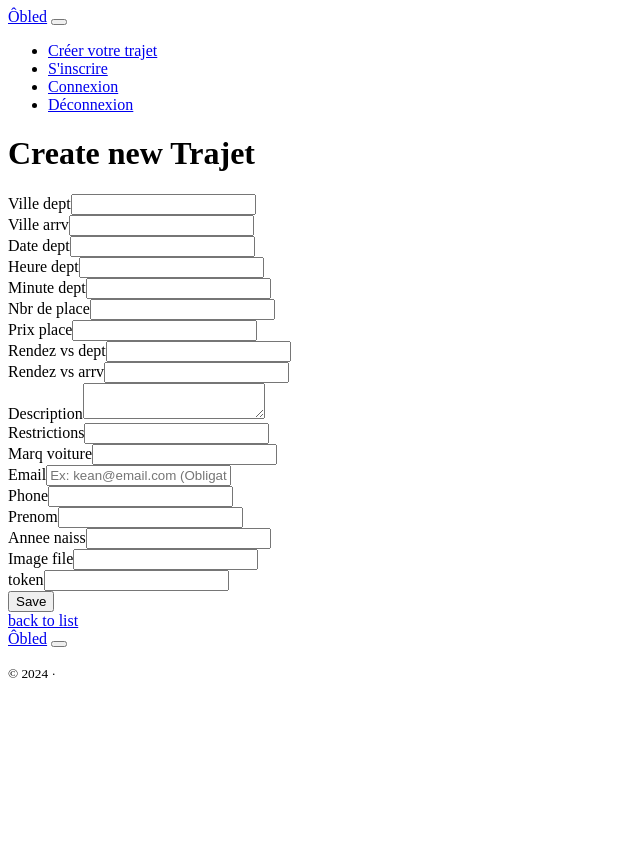
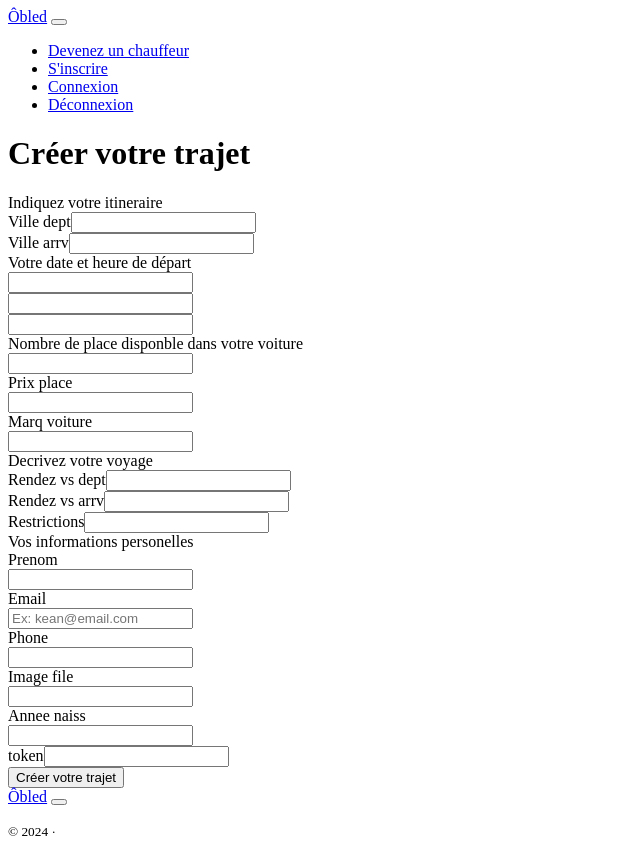
Before and after one commit to ivobrice/obled, a Symfony app: template templates/trajet/new.html.twig in a window 1280 px wide. Shown: the whole page, without its empty margins (0-640 px from the left). Before the commit the page ends 678 px from the top, so only its background shows below. Run offline with Twig, Linux system fonts and the light colour scheme; the template is opened without the code that fills it, so the values that code supplies are empty; form fields are guessed from the names that the template uses; some libraries are stand-ins or nearby versions.

Commit message:
add create design page create & edit trajet & menu & add msg welcome in login

```diff
--- a/src/Security/LoginFormCustomAuthenticator.php
+++ b/src/Security/LoginFormCustomAuthenticator.php
@@ -22,9 +22,7 @@ class LoginFormCustomAuthenticator extends AbstractLoginFormAuthenticator
 
     public const LOGIN_ROUTE = 'app_login';
 
-    public function __construct(private UrlGeneratorInterface $urlGenerator)
-    {
-    }
+    public function __construct(private UrlGeneratorInterface $urlGenerator) {}
 
     public function authenticate(Request $request): Passport
     {
@@ -44,7 +42,7 @@ class LoginFormCustomAuthenticator extends AbstractLoginFormAuthenticator
 
     public function onAuthenticationSuccess(Request $request, TokenInterface $token, string $firewallName): ?Response
     {
-        $request->getSession()->getFlashBag()->add('success', 'Bienvenue' . $token->getuser()->getEmail());
+        $request->getSession()->getFlashBag()->add('success', 'Bienvenue ' . $token->getuser()->getEmail());
         if ($targetPath = $this->getTargetPath($request->getSession(), $firewallName)) {
             return new RedirectResponse($targetPath);
         }
--- a/templates/base.html.twig
+++ b/templates/base.html.twig
@@ -18,8 +18,8 @@
 	</head>
 	<body>
 		<div class="container">
+			{{ include('partials/_nav.html.twig') }}
 			{{ include('partials/_flash_messages.html.twig') }}
-			{{ include('partials/_nav.html.twig') }}
 			{% block body %}{% endblock %}
 			{{ include('partials/_footer.html.twig') }}
 		</div>
--- a/templates/partials/_nav.html.twig
+++ b/templates/partials/_nav.html.twig
@@ -8,7 +8,7 @@
 		<div class="collapse navbar-collapse" id="navbarsExample03">
 			<ul class="navbar-nav ml-auto mb-2 mb-sm-0">
 				<li class="nav-item">
-					<a class="nav-link" aria-current="page" href="{{ path('app_trajet_new') }}">Créer votre trajet</a>
+					<a class="nav-link" aria-current="page" href="{{ path('app_trajet_new') }}">Devenez un chauffeur</a>
 				</li>
 				<li class="nav-item">
 					<a class="nav-link" href="{{ path('app_register') }}">S'inscrire</a>
--- a/templates/trajet/_form.html.twig
+++ b/templates/trajet/_form.html.twig
@@ -1,53 +1,214 @@
 {{ form_start(form) }}
+<div class="card mb-3">
+	<div class="card-header text-primary">
+		Indiquez votre itineraire
+	</div>
+	<div class="card-body row">
+		<div class="form-group col-md-6 itineraire_villeDept">
 			{{ form_row(form.villeDept) }}
+			<small id="error_itineraire_villeDept" class="form-text">
+				{% if errorDept is defined %}
+					{{ errorDept }}
+				{% endif %}
+			</small>
+		</div>
+		{# ville arrv #}
+		<div class="form-group col-md-6 itineraire_villeArrv">
 			{{ form_row(form.villeArrv) }}
+			<small id="error_itineraire_villeArrv" class="form-text">
+				{% if errorArrv is defined %}
+					{{ errorArrv }}
+				{% endif %}
+			</small>
+		</div>
+		{# date dept #}
 		{% if trajet.dateDept %}
-	{{ form_row(form.dateDept, {'attr': {'value': trajet.dateDept|date("d/m/Y")}}) }}
-	{{ form_row(form.heureDept, {'attr': {'value': trajet.dateDept|date("H")}}) }}
-	{{ form_row(form.minuteDept, {'attr': {'value': trajet.dateDept|date("i")}}) }}
+			<div class="col-md-6 pt-1">
+				{{ form_label(form.dateDept, "Votre date et heure de départ") }}
+			</div>
+			<div class="col-md-6">
+				<div class="d-flex justify-content">
+					<div class="col-xs-6 col-md-6">
+						{{ form_widget(form.dateDept, {'attr': {'value': trajet.dateDept|date("d/m/Y")}}) }}
+					</div>
+					<div class="col-xs-2 col-md-3">
+						{{ form_widget(form.heureDept, {'attr': {'value': trajet.dateDept|date("H")}}) }}
+					</div>
+					<div class="col-xs-2 col-md-3">
+						{{ form_widget(form.minuteDept, {'attr': {'value': trajet.dateDept|date("i")}}) }}
+					</div>
+				</div>
+			</div>
 		{% else %}
-	{{ form_row(form.dateDept) }}
-	{{ form_row(form.heureDept) }}
-	{{ form_row(form.minuteDept) }}
+
+			<div class="col-md-6 pt-1">
+				{{ form_label(form.dateDept, "Votre date et heure de départ") }}
+			</div>
+			<div class="col-md-6">
+				<div class="d-flex justify-content">
+					<div class="col-xs-6 col-md-6">
+						{{ form_widget(form.dateDept) }}
+					</div>
+					<div class="col-xs-2 col-md-3">
+						{{ form_widget(form.heureDept) }}
+					</div>
+					<div class="col-xs-2 col-md-3">
+						{{ form_widget(form.minuteDept) }}
+					</div>
+				</div>
+			</div>
+
 		{% endif %}
-{{ form_row(form.nbrDePlace) }}
-{{ form_row(form.prixPlace) }}
+
+		<div class="mt-3"></div>
+		<div class="col-xs-12 col-md-8 pt-1">
+			{{ form_label(form.nbrDePlace, "Nombre de place disponble dans votre voiture") }}
+		</div>
+		<div class="col-xs-3 col-md-2">
+			{{ form_widget(form.nbrDePlace) }}
+		</div>
+		<div class="form-error">
+			{{ form_errors(form.nbrDePlace) }}
+		</div>
+
+		<div class="mt-3"></div>
+		<div class="col-md-6">
+			{{ form_label(form.prixPlace) }}
+
+			<div class="col-md-5">
+				{{ form_widget(form.prixPlace) }}
+			</div>
+		</div>
+
+		<div class="col-md-6">
+			{{ form_label(form.marqVoiture) }}
+
+			<div class="col-md-8">
+				{{ form_widget(form.marqVoiture) }}
+			</div>
+		</div>
+	</div>
+</div>
+
+<div class="card mb-3">
+	<div class="card-header text-primary">
+		Decrivez votre voyage
+	</div>
+	<div class="card-body row">
 		{{ form_row(form.rendezVsDept) }}
 		{{ form_row(form.rendezVsArrv) }}
-{{ form_row(form.description) }}
 		{{ form_row(form.restrictions) }}
-{{ form_row(form.marqVoiture) }}
+	</div>
+</div>
+
+<div class="card mb-3">
+	<div class="card-header text-primary">
+		Vos informations personelles
+	</div>
+	<div class="card-body row">
+		{% if app.user and app.user.prenom and trajet.prenom is empty %}
+			<div class="col-md-4">
+				{{ form_label(form.prenom) }}
+
+				<div class="col-md-12">
+					{{ form_widget(form.prenom, {'attr': {'value': app.user.prenom}}) }}
+				</div>
+			</div>
+		{% else %}
+			<div class="col-md-4">
+				{{ form_label(form.prenom) }}
+
+				<div class="col-md-12">
+					{{ form_widget(form.prenom) }}
+				</div>
+			</div>
+		{% endif %}
+
 		{% if app.user and trajet.id is empty %}
-	{{ form_row(form.email, {'attr': {'value': app.user.email}}) }}
+			<div class="col-md-8">
+				{{ form_label(form.email) }}
+
+				<div class="col-md-12">
+					{{ form_widget(form.email, {'attr': {'value': app.user.email}}) }}
+				</div>
+			</div>
+			<div class="mt-2"></div>
 			{% if app.user.phone  %}
-		{{ form_row(form.phone, {'attr': {'value': app.user.phone}}) }}
+				<div class="mt-1 col-md-4">
+					{{ form_label(form.phone) }}
+
+					<div class="col-md-12">
+						{{ form_widget(form.phone, {'attr': {'value': app.user.phone}}) }}
+					</div>
+				</div>
 			{% else %}
-		{{ form_row(form.phone) }}
+				<div class="mt-1 col-md-4">
+					{{ form_label(form.phone) }}
+
+					<div class="col-md-12">
+						{{ form_widget(form.phone) }}
+					</div>
+				</div>
 			{% endif %}
 		{% else %}
-	{{ form_row(form.email, {'attr': {'placeholder': 'Ex: kean@email.com (Obligatoire)'}}) }}
-	{{ form_row(form.phone) }}
+			<div class="col-md-8">
+				{{ form_label(form.email) }}
+
+				<div class="col-md-12">
+					{{ form_widget(form.email, {'attr': {'placeholder': 'Ex: kean@email.com'}}) }}
+				</div>
+			</div>
+			<div class="mt-2"></div>
+			<div class="mt-1 col-md-4">
+				{{ form_label(form.phone) }}
+
+				<div class="col-md-12">
+					{{ form_widget(form.phone) }}
+				</div>
+			</div>
 		{% endif %}
-{% if app.user is empty or app.user.prenom is empty or trajet.id %}
-	{{ form_row(form.prenom) }}
-{% endif %}
+
+		<div class="col-md-8">
+			{{ form_label(form.imageFile) }}
+
+			<div class="col-md-12">
+				{{ form_widget(form.imageFile) }}
+			</div>
+		</div>
+
 		{% if trajet.anneeNaiss %}
-	{{ form_row(form.anneeNaiss, {'attr': {'value': trajet.anneeNaiss|date("Y")}}) }}
-{% elseif app.user and  app.user.anneeNaiss %}
-	{{ form_row(form.anneeNaiss, {'attr': {'value': app.user.anneeNaiss|date("Y")}}) }}
+			<div class="mt-1 col-md-4">
+				{{ form_label(form.anneeNaiss) }}
+
+				<div class="col-md-12">
+					{{ form_widget(form.anneeNaiss, {'attr': {'value': trajet.anneeNaiss|date("Y")}}) }}
+				</div>
+			</div>
+		{% elseif app.user and app.user.anneeNaiss %}
+			<div class="mt-1 col-md-4">
+				{{ form_label(form.anneeNaiss) }}
+
+				<div class="col-md-12">
+					{{ form_widget(form.anneeNaiss, {'attr': {'value': app.user.anneeNaiss|date("Y")}}) }}
+				</div>
+			</div>
 		{% else %}
-	{{ form_row(form.anneeNaiss) }}
+			<div class="mt-1 col-md-4">
+				{{ form_label(form.anneeNaiss) }}
+
+				<div class="col-md-12">
+					{{ form_widget(form.anneeNaiss) }}
+				</div>
+			</div>
 		{% endif %}
 		{% if app.user and app.user.imageName and trajet.imageName is empty %}
-	<img src="{{ vich_uploader_asset(app.user)|imagine_filter('my_thumb_small') }}" alt="{{ app.user.email }}" class="w-100 img-fluid"/>
+			<img src="{{ vich_uploader_asset(app.user)|imagine_filter('my_thumb_small') }}" class="img-fluid img-thumbnail" alt="{{ app.user.email }}" class="w-100 img-fluid"/>
 		{% endif %}
-{{ form_row(form.imageFile) }}
-
 		{% if trajet.id %}
 			{{ form_row(form.id, {'attr': {'value': trajet.id}}) }}
 			{{ form_row(form.hashedCode, {'attr': {'value': trajet.hashedCode}}) }}
 		{% endif %}
-{{ form_row(form._token) }}
-
-<button class="btn btn-primary btn-lg btn-block">{{ button_label|default('Save') }}</button>
+		{{ form_row(form._token) }}<button class="mt-3 btn btn-primary btn-lg btn-block">{{ button_label|default('Créer votre trajet') }}</button>
 		{{ form_end(form, {render_rest: false}) }}
+	</div>
+</div>
--- a/templates/trajet/edit.html.twig
+++ b/templates/trajet/edit.html.twig
@@ -10,11 +10,11 @@
 
 {% block body %}
 	{% if delete %}
-		<h1>Supprimer votre Trajet!</h1>
+		<h1>Supprimer votre Trajet</h1>
 		<p>Entrer le code de votre trajet et votre email pour supprimer votre trajet</p>
 	{% else %}
-		<h1>Modifier votre Trajet!</h1>
-		<p>Entrer le code de votre trajet et votre email pour modifier votre trajet</p>
+		<h1>Modifier votre Trajet</h1>
+		<p>Entrer le code de votre trajet avec votre email pour modifier votre trajet</p>
 	{% endif %}
 
 	{% if delete %}
--- a/templates/trajet/new.html.twig
+++ b/templates/trajet/new.html.twig
@@ -4,19 +4,33 @@
 	{% if trajet.id %}
 		Modifier votre Trajet!
 	{% else %}
-		New Trajet!
+		Nouveau Trajet!
 	{% endif %}
 {% endblock %}
 
 {% block body %}
+	<div class="row">
+		<div class="col-md-7 mx-auto">
+			{% if trajet.id %}
+				<h1 class="mb-3 text-center">Modifier votre Trajet</h1>
+				{{ include('trajet/_form.html.twig', {'button_label': 'Modifier votre Trajet'}) }}
+			{% else %}
+				<h1 class="mb-3 text-center">Créer votre trajet</h1>
+				{{ include('trajet/_form.html.twig') }}
+			{% endif %}
+		</div>
+	</div>
+{% endblock %}
 
-	{% if trajet.id %}
-		<h1>Modifier votre Trajet</h1>
-		{{ include('trajet/_form.html.twig', {'button_label': 'Update'}) }}
-	{% else %}
-		<h1>Create new Trajet</h1>
-		{{ include('trajet/_form.html.twig') }}
-	{% endif %}
-
-	<a href="{{ path('app_trajet_index') }}">back to list</a>
+{% block javascripts2 %}
+	{{ parent() }}
+	<script>
+		function activateNamevilleDept() {
+var vd = document.getElementById('trajet_villeDept');
+var va = document.getElementById('trajet_villeArrv');
+var autocomplete = new google.maps.places.Autocomplete(vd);
+var autocomplete = new google.maps.places.Autocomplete(va);
+}
+	</script>
+	<script type="text/javascript" src="https://maps.googleapis.com/maps/api/js?key=AIzaSyD0HIGTUp1qUsxJ0xuMqFlJiA27TUaHKRs&libraries=places&callback=activateNamevilleDept"></script>
 {% endblock %}
```
Also changed, not shown: src/Controller/TrajetController.php (+12 -5 lines), src/Form/TrajetType.php (+22 -24 lines), templates/trajet/accueil.html.twig (+5 -5 lines), templates/trajet/email_create_trajet.html.twig (added, +10 -0 lines), 2 other files. Lines whose indentation alone changed are shown as unchanged.
